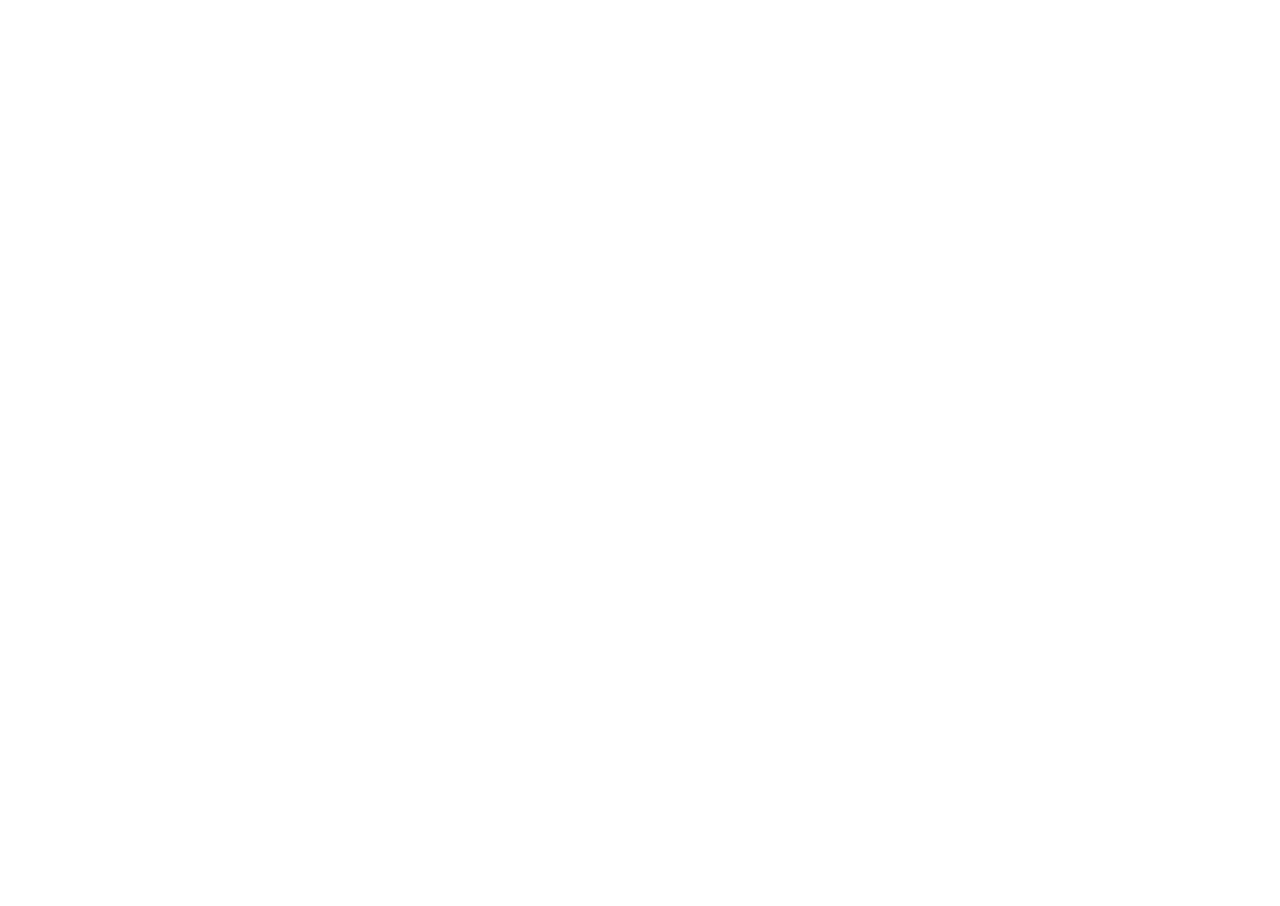
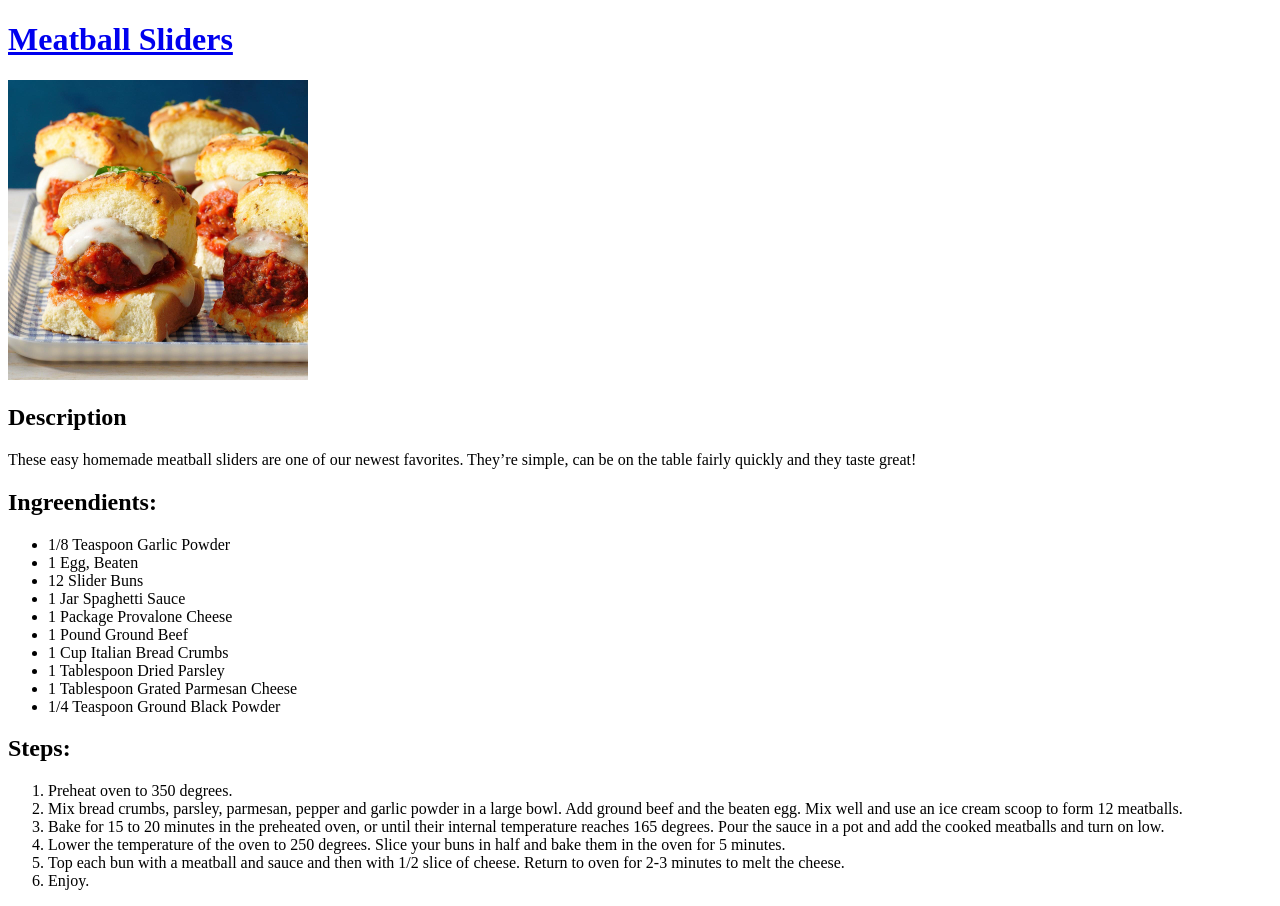
Before and after one commit to WarMachine0130/odin-recipes, a plain HTML site: page pages/meatball_sliders.html in a window 1280 px wide. Before the commit the page ends 800 px from the top, so only its background shows below. Drawn offline with Linux system fonts and the light colour scheme.

Commit message:
Wrote content for index.html and recipe pages.

```diff
--- a/pages/meatball_sliders.html
+++ b/pages/meatball_sliders.html
@@ -6,6 +6,31 @@
     <title>Document</title>
 </head>
 <body>
-
+    <h1><a href="../index.html">Meatball Sliders</a></h1>
+    <img src="../img/meatball_sliders.jpg" height="300" width="300">
+    <h2>Description</h2>
+    <p>These easy homemade meatball sliders are one of our newest favorites. They’re simple, can be on the table fairly quickly and they taste great!</p>
+    <h2>Ingreendients:</h2>
+    <ul>
+        <li>1/8 Teaspoon Garlic Powder</li>
+        <li>1 Egg, Beaten</li>
+        <li>12 Slider Buns</li>
+        <li>1 Jar Spaghetti Sauce</li>
+        <li>1 Package Provalone Cheese</li>
+        <li>1 Pound Ground Beef</li>
+        <li>1 Cup Italian Bread Crumbs</li>
+        <li>1 Tablespoon Dried Parsley</li>
+        <li>1 Tablespoon Grated Parmesan Cheese</li>
+        <li>1/4 Teaspoon Ground Black Powder</li>
+    </ul>
+    <h2>Steps:</h2>
+    <ol>
+        <li>Preheat oven to 350 degrees.</li>
+        <li>Mix bread crumbs, parsley, parmesan, pepper and garlic powder in a large bowl. Add ground beef and the beaten egg. Mix well and use an ice cream scoop to form 12 meatballs.</li>
+        <li>Bake for 15 to 20 minutes in the preheated oven, or until their internal temperature reaches 165 degrees. Pour the sauce in a pot and add the cooked meatballs and turn on low.</li>
+        <li>Lower the temperature of the oven to 250 degrees. Slice your buns in half and bake them in the oven for 5 minutes.</li>
+        <li>Top each bun with a meatball and sauce and then with 1/2 slice of cheese. Return to oven for 2-3 minutes to melt the cheese.</li>
+        <li>Enjoy.</li>
+    </ol>
 </body>
 </html>
```
Also changed, not shown: index.html (+6 -1 lines), pages/fried_pickles.html (+20 -1 lines), pages/pancakes.html (+19 -1 lines).
